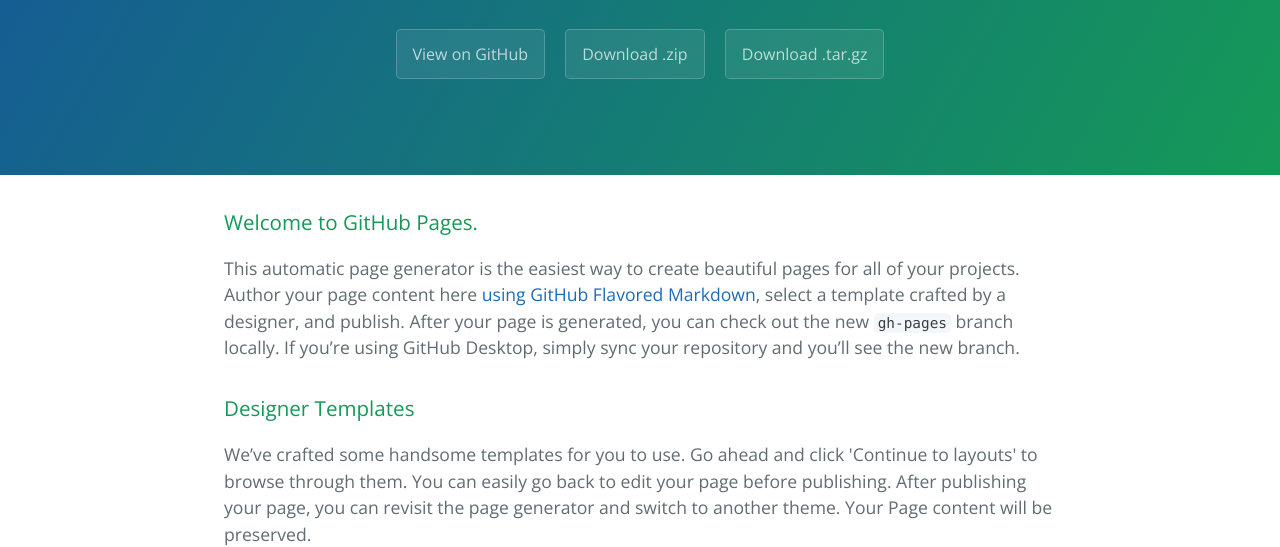
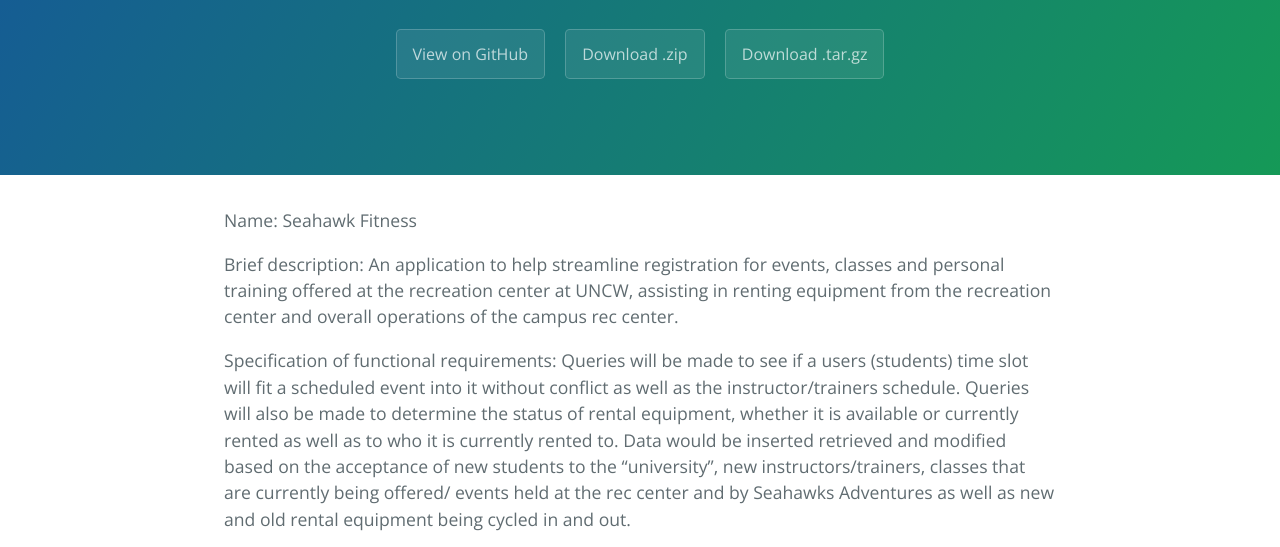
Before and after one commit to JamesG1021/SeaHawkFitness, a plain HTML site: page index.html in a window 1280 px wide. Shown: the part 238-785 px from the top of the page. Drawn offline with nearby package versions, Linux system fonts and the light colour scheme.

```diff
--- a/index.html
+++ b/index.html
@@ -19,10 +19,13 @@
     </section>
 
     <section class="main-content">
-      <h3>
-<a id="welcome-to-github-pages" class="anchor" href="#welcome-to-github-pages" aria-hidden="true"><span aria-hidden="true" class="octicon octicon-link"></span></a>Welcome to GitHub Pages.</h3>
+      <p>Name: Seahawk Fitness</p>
 
-<p>This automatic page generator is the easiest way to create beautiful pages for all of your projects. Author your page content here <a href="https://guides.github.com/features/mastering-markdown/">using GitHub Flavored Markdown</a>, select a template crafted by a designer, and publish. After your page is generated, you can check out the new <code>gh-pages</code> branch locally. If you’re using GitHub Desktop, simply sync your repository and you’ll see the new branch.</p>
+<p>Brief description: An application to help streamline registration for events, classes and personal training offered at the recreation center at UNCW, assisting in renting equipment from the recreation center and overall operations of the campus rec center.</p>
+
+<p>Specification of functional requirements:  Queries will be made to see if a users (students) time slot will fit a scheduled event into it without conflict as well as the instructor/trainers schedule. Queries will also be made to determine the status of rental equipment, whether it is available or currently rented as well as to who it is currently rented to. Data would be inserted retrieved and modified based on the acceptance of new students to the “university”, new instructors/trainers, classes that are currently being offered/ events held at the rec center and by Seahawks Adventures as well as new and old rental equipment being cycled in and out. </p>
+
+<p>User interface specification: The user interface will be menu-based with sub menu options. It will start at a Login screen that will take a S_ID or I_ID and maybe a password. After logging into the app the user will land at a general directory page containing links to the hours, classes(group exercise), training, rentals, SeaHawk Adventures, and an Events schedule. When the user clicks on any of these given buttons/links they will be taken to a landing page for that page. Each page will then have other branches within it depending on the page and what is offered by the university. There will also be a management button on each page for administrative purposes that will cross check the id used to make sure that the proper users are able to make edits to the information provided by the app. </p>
 
 <h3>
 <a id="designer-templates" class="anchor" href="#designer-templates" aria-hidden="true"><span aria-hidden="true" class="octicon octicon-link"></span></a>Designer Templates</h3>
```
Also changed, not shown: params.json (+1 -1 lines).
